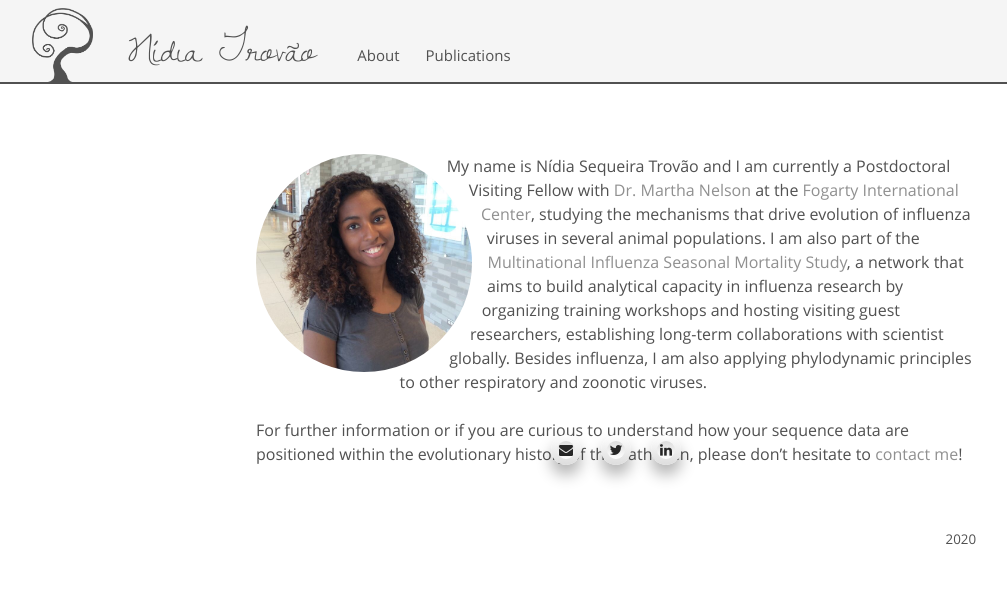
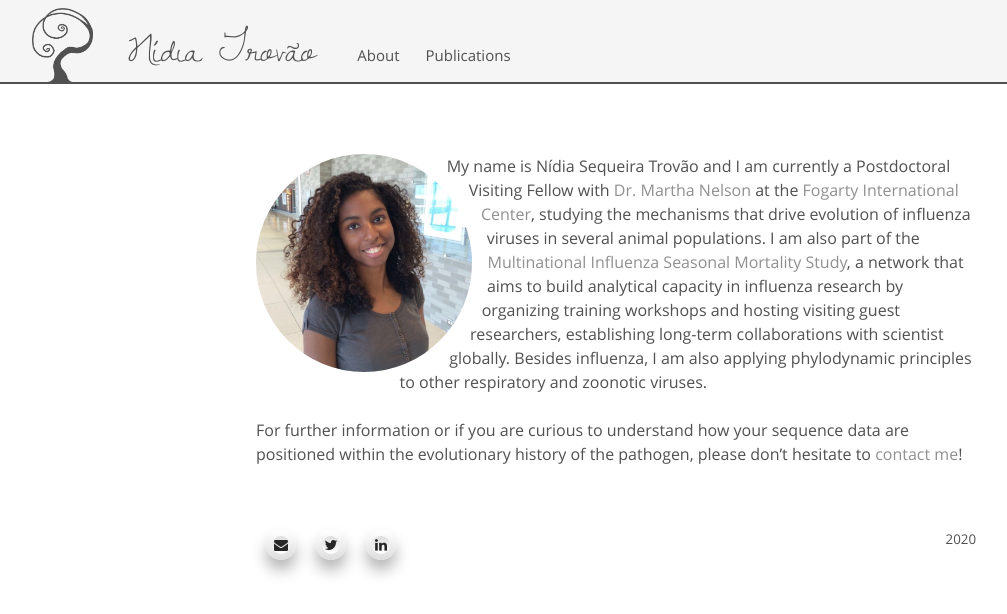
Before and after one commit to nidiatrovao/nidiatrovao.github.io, a Jekyll site: the page built from index.html, in a window 1280 px wide. Shown: the top 614 px of the page, without its empty margins (24-1031 px from the left). Built offline with Jekyll 4.4.1, drawn with Linux system fonts in a browser that asks for light colours.

Commit message:
Update _base.scss

```diff
--- a/_sass/_base.scss
+++ b/_sass/_base.scss
@@ -85,11 +85,10 @@ span {
 
 @import url(https://cdnjs.cloudflare.com/ajax/libs/font-awesome/4.7.0/css/font-awesome.css);
 
+
+
 ul {
-  position:absolute;
-  top:50%;
-  left:50%;
-  transform: translate(-50%, -50%);
+  position:relative;
   margin:0;
   padding:0;
   display:flex;
```
